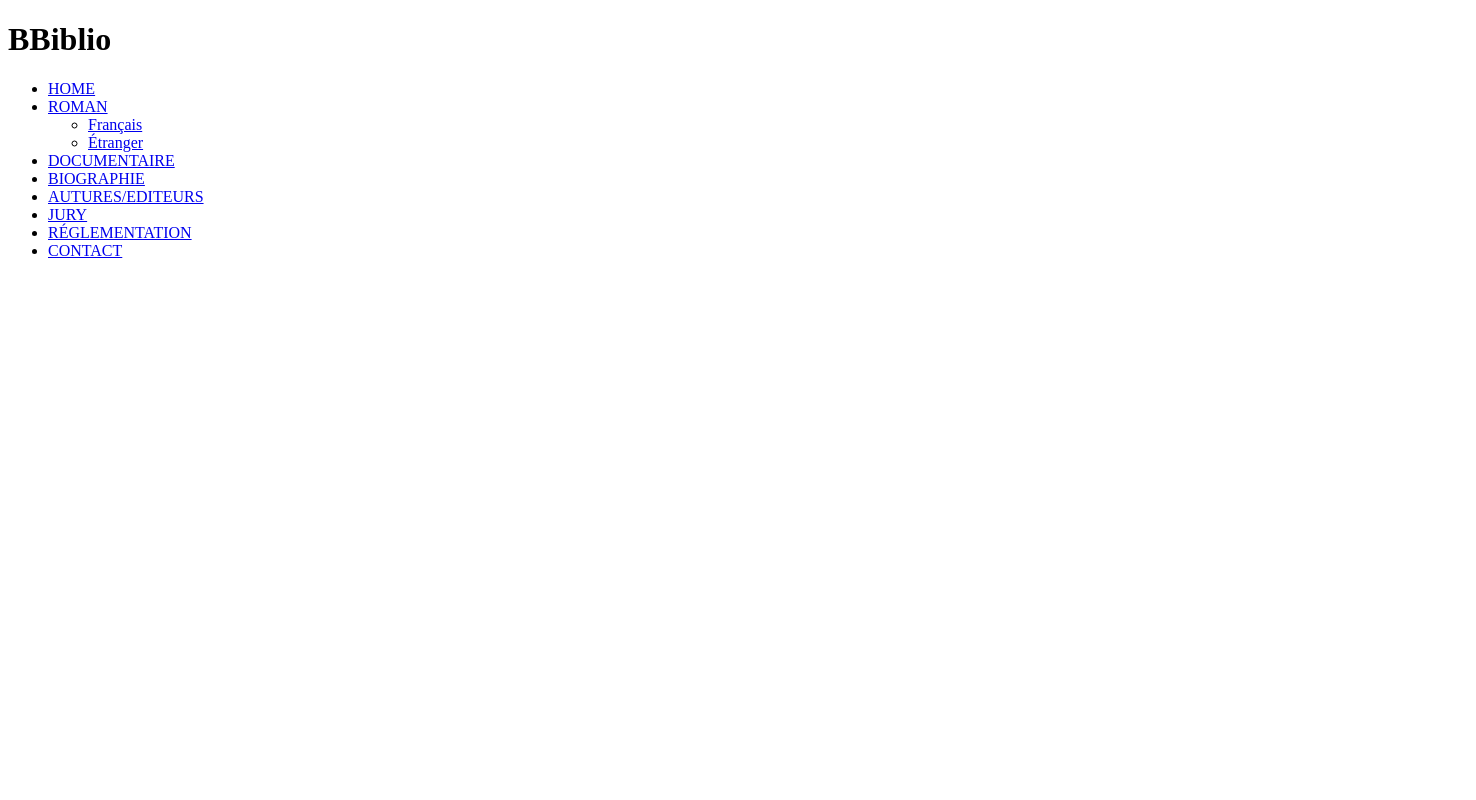
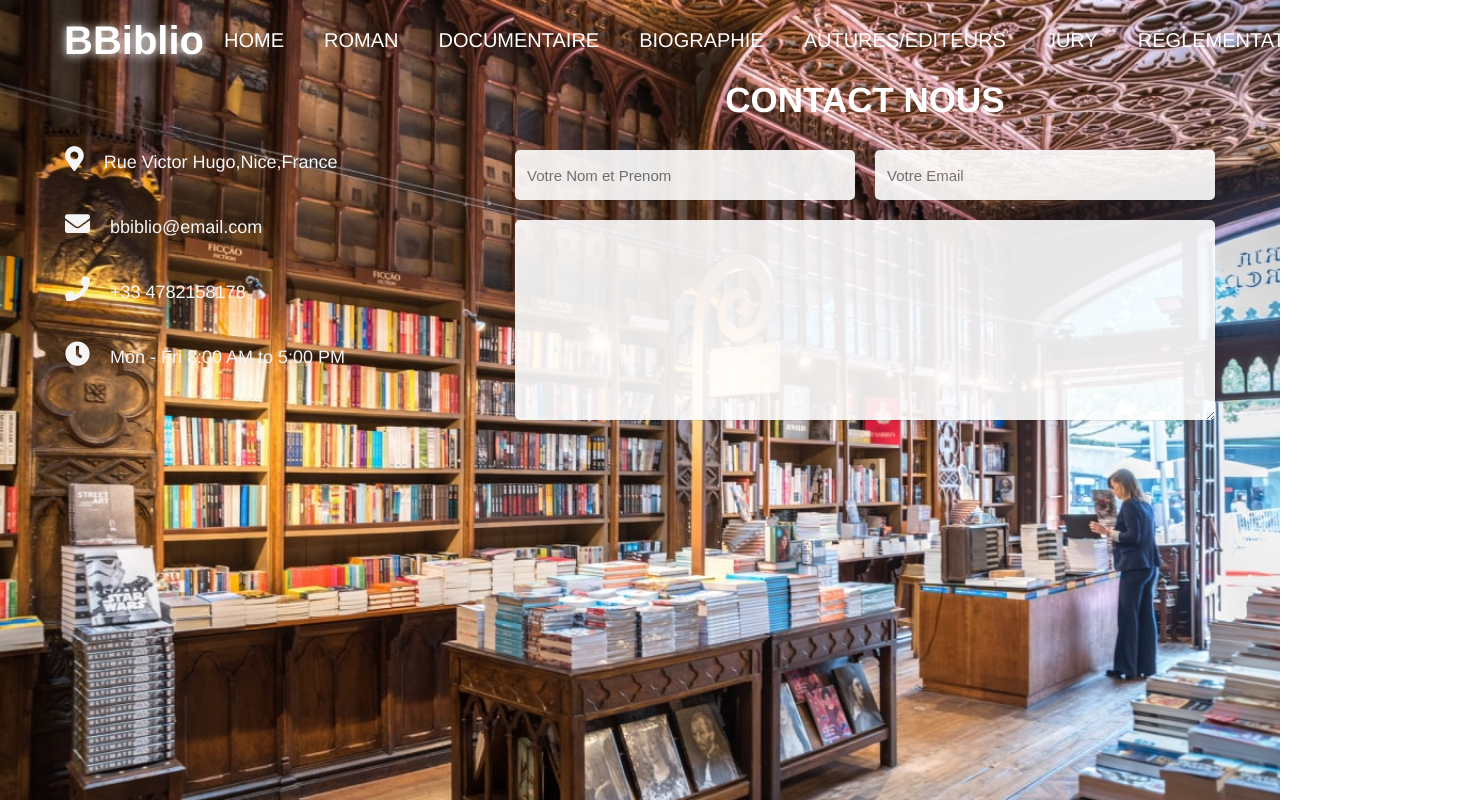
Before and after one commit to nelsonandrade/biblioteca, a plain HTML site: page contact.html in a window 1280 px wide. Shown: the whole page, 1476 px wide, since content can reach past the window. Drawn offline with Linux system fonts and the light colour scheme.

Commit message:
update-26jan11h

```diff
--- a/contact.html
+++ b/contact.html
@@ -4,6 +4,9 @@
     <meta charset="UTF-8">
     <meta http-equiv="X-UA-Compatible" content="IE=edge">
     <meta name="viewport" content="width=device-width, initial-scale=1.0">
+    <link rel="stylesheet" href="https://cdnjs.cloudflare.com/ajax/libs/font-awesome/5.13.1/css/all.min.css">
+
+    <link rel="stylesheet" href="login.css">
     <title>Trouve nous</title>
 </head>
 <body>
@@ -18,18 +21,39 @@
                         <li><a href="etranger.html">Étranger</a></li>
                     </ul>
                 </div>
-
             </li>
             <li> <a href="doc.html">DOCUMENTAIRE</a></li>
             <li> <a href="bio.html">BIOGRAPHIE</a></li>
             <li> <a href="autures_editeurs.html">AUTURES/EDITEURS</a></li>
             <li> <a href="jury.html">JURY</a></li>
             <li> <a href="reglem.html">RÉGLEMENTATION</a></li>
-            <li> <a href="#">CONTACT</a></li>
+            <li> <a href="contact.html">CONTACT</a></li>
+        </ul>
+    </div>
 
-        </ul>
 
-     </div>
+      <!--contact section start-->
+      <div class="contact-section">
+        <div class="contact-info">
+          <div><i class="fas fa-map-marker-alt"></i>Rue Victor Hugo,Nice,France</div>
+          <div><i class="fas fa-envelope"></i>bbiblio@email.com</div>
+          <div><i class="fas fa-phone"></i>+33 4782158178</div>
+          <div><i class="fas fa-clock"></i>Mon - Fri 8:00 AM to 5:00 PM</div>
+        </div>
+        <div class="contact-form">
+          <h2>Contact Nous</h2>
+          <form class="contact" action="" method="post">
+            <input type="text" name="name" class="text-box" placeholder="Votre Nom et Prenom" required>
+            <input type="email" name="email" class="text-box" placeholder="Votre Email" required>
+            <textarea name="message" rows="5" placeholder="Votre Message" required><textarea>
+            <input type="submit" name="submit" class="send-btn" value="Send">
+          </form>
+        </div>
+      </div>
+      <!--contact section end-->
+
+    </section>
+
 
 </body>
 </html>
--- a/login.css
+++ b/login.css
@@ -8,7 +8,7 @@ body{
     background-size: 100%;
     background-repeat: no-repeat;
     background-attachment: fixed;
-
+    display: block;
     box-sizing: border-box;
     font-family: Helvetica, sans-serif;
     color: #323232;
@@ -264,6 +264,150 @@ input[type="button"] {
 .template {
   display: none;
 }
+/*contact*/
+@import url('https://fonts.googleapis.com/css2?family=Poppins:wght@400;500;600;700&display=swap');
+
+
+
+.contact-section{
+  width: 100%;
+  display: flex;
+  justify-content: center;
+  align-items: center;
+}
+
+.contact-info{
+  color:whitesmoke;
+  max-width: 500px;
+  line-height: 65px;
+  padding-left: 50px;
+  font-size: 18px;
+}
+
+.contact-info i{
+  margin-right: 20px;
+  font-size: 25px;
+}
+
+.contact-form{
+  max-width: 700px;
+  margin-right: 50px;
+}
+
+.contact-info, .contact-form{
+  flex: 1;
+}
+
+.contact-form h2{
+  color: #fff;
+  text-align: center;
+  font-size: 35px;
+  text-transform: uppercase;
+  margin-bottom: 30px;
+}
+
+.contact-form .text-box{
+  /*
+  color: #fff;*/
+  border: none;
+  width: calc(50% - 10px);
+  height: 50px;
+  padding: 12px;
+  font-size: 15px;
+  border-radius: 5px;
+  box-shadow: 0 1px 1px rgba(0, 0, 0, 0.1);
+  margin-bottom: 20px;
+  opacity: 0.9;
+}
+
+.contact-form .text-box:first-child{
+  margin-right: 15px;
+}
+
+.contact-form textarea{
+ /* background: #000;*/
+  color: #fff;
+  border: none;
+  width: 100%;
+  padding: 12px;
+  font-size: 15px;
+  min-height: 200px;
+  max-height: 400px;
+  resize: vertical;
+  border-radius: 5px;
+  box-shadow: 0 1px 1px rgba(0, 0, 0, 0.1);
+  margin-bottom: 20px;
+  opacity: 0.9;
+}
+
+.contact-form .send-btn{
+  float: right;
+  background: #2E94E3;
+  color: #fff;
+  border: none;
+  width: 120px;
+  height: 40px;
+  font-size: 15px;
+  font-weight: 600;
+  text-transform: uppercase;
+  letter-spacing: 2px;
+  border-radius: 5px;
+  cursor: pointer;
+  transition: 0.3s;
+
+}
+
+.contact-form .send-btn:hover{
+  background: #0582E3;
+}
+
+@media screen and (max-width: 950px){
+  .contact-section{
+    flex-direction: column;
+  }
+
+  .contact-info, .contact-form{
+    margin: 30px 50px;
+  }
+
+  .contact-form h2{
+    font-size: 30px;
+  }
+
+  .contact-form .text-box{
+    width: 100%;
+  }
+}
+
+/* alert msg
+
+.alert-success{
+  z-index: 1;
+  background: #D4EDDA;
+  font-size: 18px;
+  padding: 20px 40px;
+  min-width: 420px;
+  position: fixed;
+  right: 0;
+  top: 10px;
+  border-left: 8px solid #3AD66E;
+  border-radius: 4px;
+}
+
+.alert-error{
+  z-index: 1;
+  background: #FFF3CD;
+  font-size: 18px;
+  padding: 20px 40px;
+  min-width: 420px;
+  position: fixed;
+  right: 0;
+  top: 10px;
+  border-left: 8px solid #FFA502;
+  border-radius: 4px;
+}*/
+
+
 
 
 
```
Also changed, not shown: autures_editeurs.html (+1 -1 lines), autures_editeurs_reg.html (+1 -1 lines), bio.html (+1 -1 lines), doc.html (+1 -1 lines), etranger.html (+1 -1 lines), francais.html (+1 -1 lines), index.html (+1 -1 lines), jury.html (+1 -1 lines), reglem.html (+1 -1 lines).
